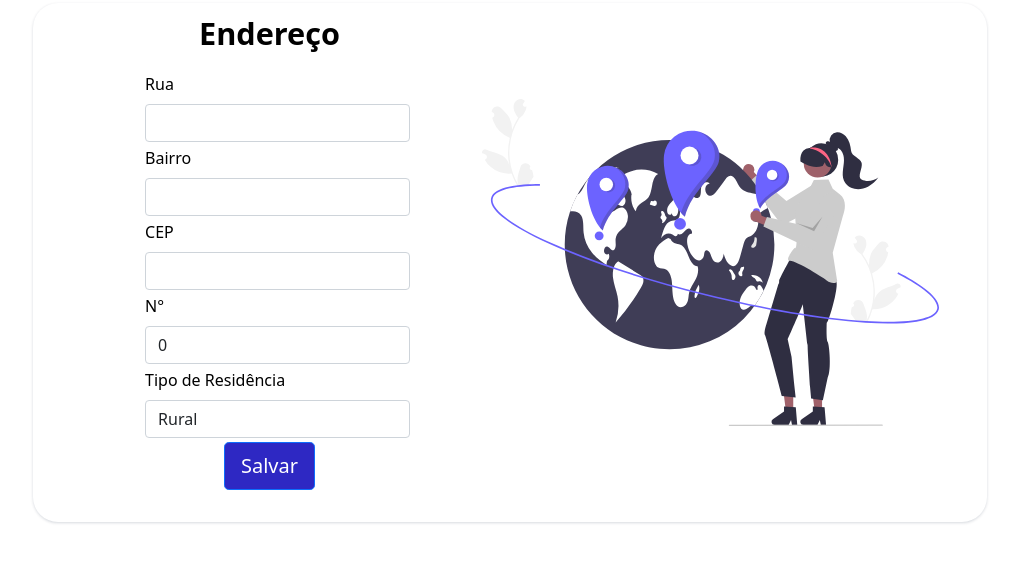
After one commit to Klinsman21/myGrades, a Django app: page /endereco in a window 1280 px wide. The commit adds this page. Shown: the top 563 px of the page, without its empty margins (130-1149 px from the left). Run offline with Django 4.2, Linux system fonts and the light colour scheme; data that the repository does not hold is empty.

Commit message:
Criando template Endereço

```diff
--- a/my_grades_project/my_grades/models.py
+++ b/my_grades_project/my_grades/models.py
@@ -71,4 +71,3 @@ class Endereco(models.Model):
     cep = models.CharField(max_length=50, blank=False, verbose_name='CEP')
     numero = models.PositiveSmallIntegerField(default=0, verbose_name='Numero da residência')
     tipoResidencia = models.PositiveSmallIntegerField(choices=tipos, blank=False, verbose_name='Tipo da residência', default=2)
-    geolocateRefCod = models.CharField(max_length= 5, verbose_name='Código da geolocalização', blank=True, default='')
--- a/my_grades_project/my_grades/urls.py
+++ b/my_grades_project/my_grades/urls.py
@@ -8,6 +8,7 @@ urlpatterns = [
     path('cadastro', Cadastro.as_view(), name='cadastro'),
     path('painel', ControlPainel.as_view(), name='painel'),
     path('notas', ListaNotas.as_view(), name='notas'),
+    path('endereco', Endereco.as_view(), name='endereco'),
     path('editar/<pk>/', DadosUpdate.as_view(), name='editar-campo'),
 
 ]
--- a/my_grades_project/my_grades/views.py
+++ b/my_grades_project/my_grades/views.py
@@ -36,7 +36,11 @@ class ListaNotas(LoginRequiredMixin, ListView):
     context_object_name = 'nota'
     template_name = 'notas.html'
 
-
     def get_queryset(self):
         data = Nota.objects.filter(aluno=Usuario.objects.get(id=self.request.user.pk)).order_by('-disciplina')
         return data
+
+class Endereco(CreateView):
+    model = Endereco
+    template_name = 'endereco.html'
+    fields = ['aluno', 'rua', 'bairro', 'cep', 'numero', 'tipoResidencia']
--- /dev/null
+++ b/my_grades_project/templates/endereco.html
@@ -0,0 +1,107 @@
+{% extends 'base.html' %}
+{% load static %}
+{% block body %}
+
+
+<!-- <p>{{ user.matricula }}</p> -->
+
+<!-- <form method="post">
+    {% csrf_token %}
+
+    {{ form.as_p }}
+    <input hidden type="text">
+    <input type="submit">
+</form> -->
+
+<div class="row d-flex justify-content-center align-items-center h-100" style=" margin-top: 3px;">
+    <div class="col-lg-3 col-xl-9">
+        <div class="card text-black" style="border-radius: 25px;">
+            <div class="card-body p-md-2">
+                <div class="row justify-content-center">
+                    <div class="col-md-10 col-sm-6 col-xl-5 order-2 order-sm-1">
+
+                        <p class="text-center h1 fw-bold mb-3 mx-1 mx-md-1 mt-1" style="font-size:23pt">Endereço</p>
+
+                        <form class="mx-5 mx-md-8" method="post">
+                            {% csrf_token %}
+                            <div class="d-flex flex-row align-items-center mb-1">
+                                <i class="fas fa-user fa-lg me-3 fa-fw"></i>
+                                <div class="form-outline flex-fill mb-0">
+                                    <input hidden  value = "{{user.matricula}}" required name="aluno" type="text"
+                                        id="id_aluno" class="form-control" />
+                                </div>
+                            </div>
+
+                            <div class="d-flex flex-row align-items-center mb-1">
+                                <i class="fas fa-envelope fa-lg me-3 fa-fw"></i>
+                                <div class="form-outline flex-fill mb-0">
+                                    <label class="form-label" for="id_rua">Rua</label>
+                                    <input required name="rua" type="text" id="id_rua" class="form-control" />
+
+                                </div>
+                            </div>
+
+                            <div class="d-flex flex-row align-items-center mb-1">
+                                <i class="fas fa-envelope fa-lg me-3 fa-fw"></i>
+                                <div class="form-outline flex-fill mb-0">
+                                    <label class="form-label" for="id_bairro">Bairro</label>
+                                    <input required name="bairro" type="text" id="id_bairro" class="form-control" />
+
+                                </div>
+                            </div>
+
+                            <div class="d-flex flex-row align-items-center mb-1">
+                                <i class="fas fa-envelope fa-lg me-3 fa-fw"></i>
+                                <div class="form-outline flex-fill mb-0">
+                                    <label class="form-label" for="id_cep">CEP</label>
+                                    <input required name="cep" type="number" id="id_cep"
+                                        class="form-control" />
+
+                                </div>
+                            </div>
+
+                            <div class="d-flex flex-row align-items-center mb-1">
+                                <i class="fas fa-lock fa-lg me-3 fa-fw"></i>
+                                <div class="form-outline flex-fill mb-0">
+                                    <label class="form-label" for="id_numero">N°</label>
+                                    <input type="number" value="0" min="0" required name="numeroCasa" type="password" id="id_numero"
+                                        class="form-control" />
+
+                                </div>
+                            </div>
+
+                            <div class="d-flex flex-row align-items-center mb-1">
+                                <i class="fas fa-key fa-lg me-3 fa-fw"></i>
+                                <div class="form-outline flex-fill mb-0">
+                                    <label class="form-label" for="id_tipoResidencia">Tipo de Residência</label>
+                                    <select required name="tipoResidencia" type="text" id="id_tipoResidencia"
+                                        class="form-control">
+                                        <option value="1">Rural</option>
+                                        <option value="2">Urbano</option>
+                                    </select>
+
+                                </div>
+                            </div>
+
+
+                            <div class="d-flex justify-content-center mx-4 mb-3 mb-lg-4">
+                                <button style="background-color: #2E28C3;" type="submit"
+                                    class="btn btn-primary btn-lg">Salvar</button>
+                            </div>
+
+                        </form>
+
+                    </div>
+                    <div class="col-md-10 col-lg-6 col-xl-6 d-flex align-items-center order-1 order-lg-2">
+
+                        <img src="{% static 'imagens/student address.svg'%}" class="img-fluid" alt="Sample image">
+
+                    </div>
+                </div>
+            </div>
+        </div>
+    </div>
+</div>
+
+
+{% endblock %}
--- a/my_grades_project/templates/painel.html
+++ b/my_grades_project/templates/painel.html
@@ -21,10 +21,10 @@
             </div>
 
             <div class="col-md-4 col-xl-3">
-                <div onclick="location.href='#';" style="cursor: pointer;" class="card bg-c-green order-card">
+                <div onclick="location.href='/endereco';" style="cursor: pointer;" class="card bg-c-green order-card">
                     <div class="card-block">
-                        <h5 class="m-b-20">Matriculas</h5>
-                        <h2 class="text-right"><i class="fa fa-graduation-cap f-left"></i><span>0</span></h2>
+                        <h5 class="m-b-20">Meu endereço</h5>
+                        <h2 class="text-right"><i class="fa fa-map-marker f-left"></i><span>0</span></h2>
                     </div>
                 </div>
             </div>
```
Also changed, not shown: my_grades_project/my_grades/migrations/0001_initial.py, my_grades_project/my_grades/migrations/0002_alter_usuario_email.py (deleted), my_grades_project/my_grades/migrations/0002_remove_endereco_geolocaterefcod.py (added), my_grades_project/static/imagens/student address.svg (added).
